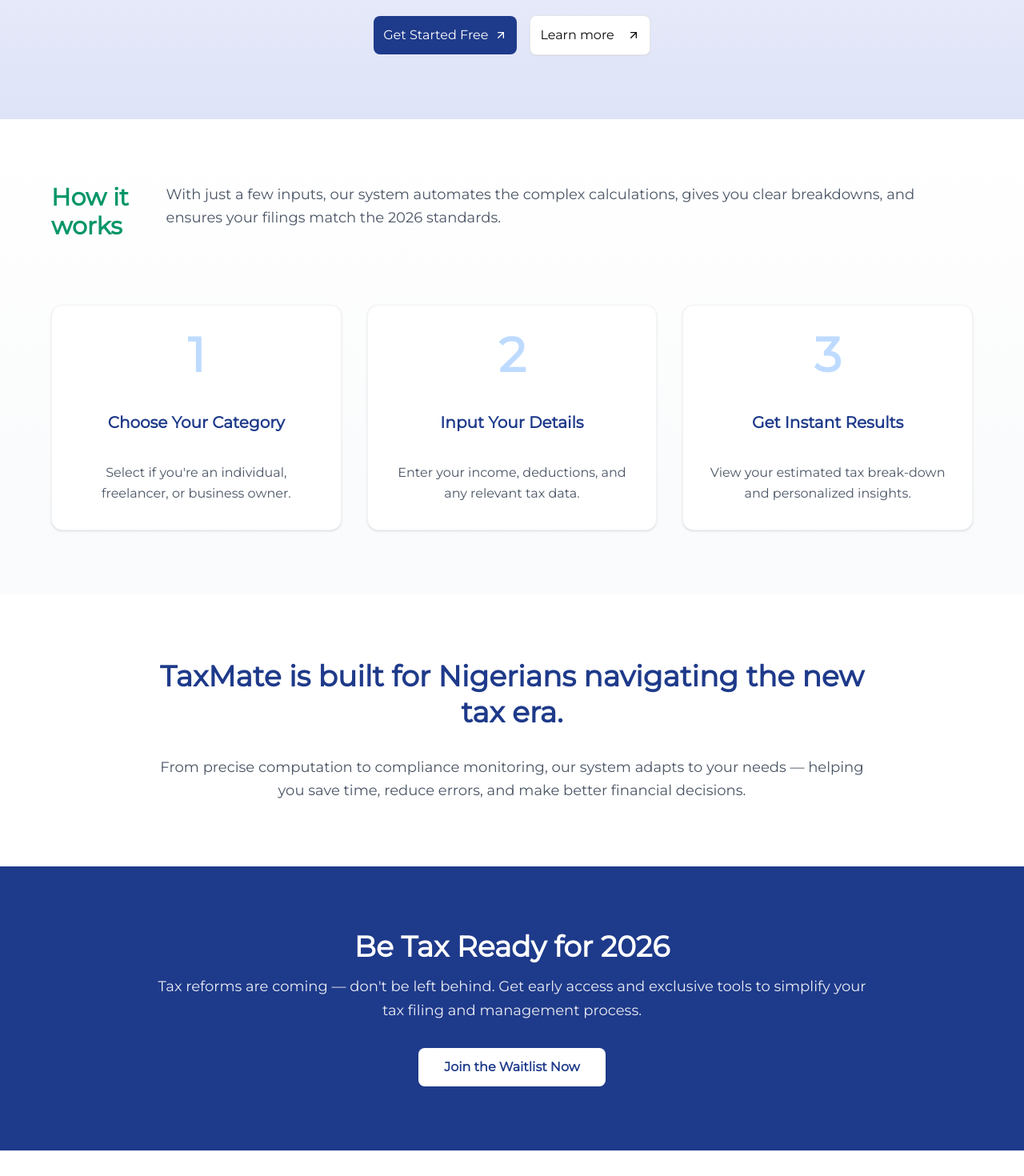
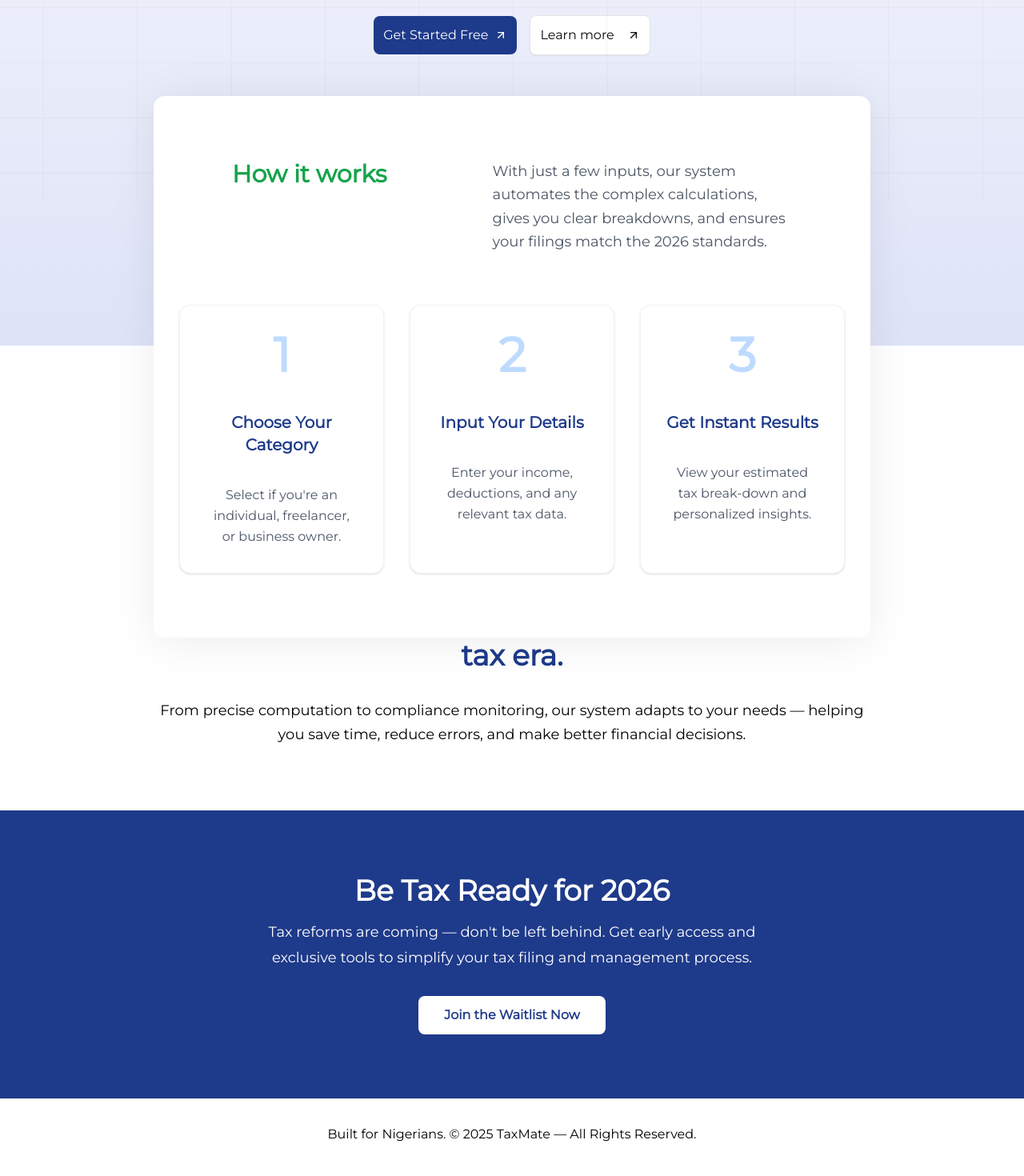
Before and after one commit to TaxMate-2025/Core-Frontend, a Next.js app: page / in a window 1280 px wide. Shown: the part 440-1910 px from the top of the page at 80% size. Built offline with nearby package versions, Linux system fonts and the light colour scheme.

Commit message:
Enhance homepage layout with new gradient background, custom shadow, and updated text styles. Add Union image for visual impact. Update Navbar for improved navigation and Footer for consistent typography.

```diff
--- a/app/globals.css
+++ b/app/globals.css
@@ -123,3 +123,11 @@
 .hero_gradient {
   background: linear-gradient(180deg, #F2F4FB 19.41%, #DEE3F8 100%);
 }
+
+.shadow-custom {
+  box-shadow: 0px 4px 56px 0px #00000014;
+}
+
+.how-it-works-text {
+  color: linear-gradient(180deg, #1E3A8A 0%, rgba(30, 58, 138, 0.04) 79.81%);
+}
--- a/app/page.tsx
+++ b/app/page.tsx
@@ -5,6 +5,8 @@
 import { ArrowRight, ArrowUpRight } from "lucide-react";
 import { Inter, Montserrat } from "next/font/google";
 import Image from "next/image";
+import UNION from '../public/Union.png'
+
 
 const inter = Inter({
   subsets: ['latin']
@@ -21,7 +23,9 @@
       <Navbar />
       <div className={`${montserrat.className}`}>
         {/* Hero Section */}
-        <section className="px-4 sm:px-6 lg:px-8 py-20 hero_gradient">
+        <section className="px-4 sm:px-6 lg:px-8 py-20 h-[100vh] hero_gradient">
+          <Image src={UNION} alt="union" className="absolute inset-0 mx-auto opacity-20" />
+
           <div className="max-w-4xl mx-auto text-center">
             {/* Main Heading */}
             <h1 className=" text-[#1e3a8a] mx-auto text-5xl sm:text-6xl md:text-8xl font-semibold mb-6 w-[100%]">
@@ -49,18 +53,24 @@
         </section>
 
         {/* How it works */}
-        <section className="px-4 sm:px-6 lg:px-8 py-20 bg-gradient-to-b from-white to-gray-50">
-          <div className="max-w-6xl mx-auto">
-            {/* Section Header */}
-            <div className="mb-16 flex justify-between">
-              <h2 className="text-3xl text-[#059669] mb-4 font-semibold">How it works</h2>
-              <p className="text-lg text-gray-600 leading-relaxed">
-                With just a few inputs, our system automates the complex calculations, gives you clear breakdowns, and
-                ensures your filings match the 2026 standards.
-              </p>
+        <section className="absolute top-[70%] left-0 right-0 z-10 mx-auto max-w-[70%] px-4 sm:px-6 lg:px-8 py-20 rounded-xl bg-white shadow-custom">
+          <div>
+            <div className="mb-16 flex justify-around">
+              {/* Left Section */}
+              <div className="flex-shrink-0">
+                <h2 className="text-3xl font-bold text-[#16a34a]">How it works</h2>
+              </div>
+
+              {/* Right Section */}
+              <div className="w-[45%]">
+                <p className="text-lg text-gray-600 leading-relaxed">
+                  With just a few inputs, our system automates the complex calculations, gives you clear breakdowns, and
+                  ensures your filings match the 2026 standards.
+                </p>
+              </div>
             </div>
 
-            {/* Process Cards */}
+
             <div className="grid grid-cols-1 md:grid-cols-3 gap-8">
               <ProcessCard
                 number="1"
@@ -82,13 +92,13 @@
         </section>
 
         {/* Value Proposition */}
-        <section className="px-4 sm:px-6 lg:px-8 py-20 bg-white">
+        <section className="px-4 sm:px-6 lg:px-8 mt-60 py-20 bg-white">
           <div className="max-w-4xl mx-auto text-center">
             <h2 className="text-4xl font-bold text-[#1e3a8a] mb-8 leading-tight">
               TaxMate is built for Nigerians navigating the new tax era.
             </h2>
 
-            <p className="text-lg text-gray-600 leading-relaxed">
+            <p className="text-lg text-black leading-relaxed">
               From precise computation to compliance monitoring, our system adapts to your needs — helping you save time,
               reduce errors, and make better financial decisions.
             </p>
@@ -98,20 +108,18 @@
         {/* CTA Section */}
         <section className="px-4 sm:px-6 lg:px-8 py-20 bg-[#1e3a8a] text-white">
           <div className="max-w-4xl mx-auto text-center">
-            <h2 className="text-4xl font-bold mb-4">Be Tax Ready for 2026</h2>
+            <h2 className="text-4xl font-semibold mb-4">Be Tax Ready for 2026</h2>
 
-            <p className="text-lg mb-8 leading-relaxed opacity-90">
+            <p className="mx-auto text-lg mb-8 tracking-normal leading-[32px] w-[70%]">
               Tax reforms are coming — don't be left behind. Get early access and exclusive tools to simplify your tax
               filing and management process.
             </p>
 
-            <Button className="bg-white hover:bg-gray-100 text-[#1e3a8a] font-semibold px-8 py-6 text-base">
+            <Button className="bg-white cursor-pointer hover:bg-gray-100 text-[#1e3a8a] font-semibold px-8 py-6 text-base">
               Join the Waitlist Now
             </Button>
           </div>
         </section>
-
-
       </div>
       <Footer />
     </main>
--- a/components/Footer.tsx
+++ b/components/Footer.tsx
@@ -1,8 +1,15 @@
+import { Montserrat } from "next/font/google"
+
+const montserrat = Montserrat({
+    weight: "400",
+    subsets: ['latin']
+})
+
 const Footer = () => {
     return (
-        <footer className="px-4 sm:px-6 lg:px-8 py-8 bg-white border-t border-gray-200">
+        <footer className={`${montserrat.className} px-4 sm:px-6 lg:px-8 py-8 bg-white border-t border-gray-200`}>
             <div className="max-w-7xl mx-auto text-center">
-                <p className="text-gray-700 font-medium">Built for Nigerians. © 2025 TaxMate — All Rights Reserved.</p>
+                <p className="text-black font-normal">Built for Nigerians. © 2025 TaxMate — All Rights Reserved.</p>
             </div>
         </footer>
     )
--- a/components/Navbar.tsx
+++ b/components/Navbar.tsx
@@ -11,7 +11,7 @@
 
 const Navbar = () => {
     return (
-        <header className={`${inter.className} sticky top-0 z-50`}>
+        <header className={`${inter.className} sticky top-0 z-50 bg-transparent backdrop-blur-xl`}>
             <nav className="max-w-7xl mx-auto px-4 sm:px-6 lg:px-8 py-4 flex items-center justify-between">
                 {/* Logo */}
                 <Link href={''} className="cursor-pointer">
@@ -29,9 +29,9 @@
                     <a href="#" className="text-gray-700 hover:text-[#1e3a8a] font-medium text-base md:text-lg">
                         How It Works
                     </a>
-                    <a href="#" className="text-gray-700 hover:text-[#1e3a8a] font-medium text-base md:text-lg">
+                    <Link href="/waitlist" className="text-gray-700 hover:text-[#1e3a8a] font-medium text-base md:text-lg">
                         Waitlist
-                    </a>
+                    </Link>
                 </div>
 
                 {/* Join Waitlist Button */}
```
Also changed, not shown: public/Union.png (added).
